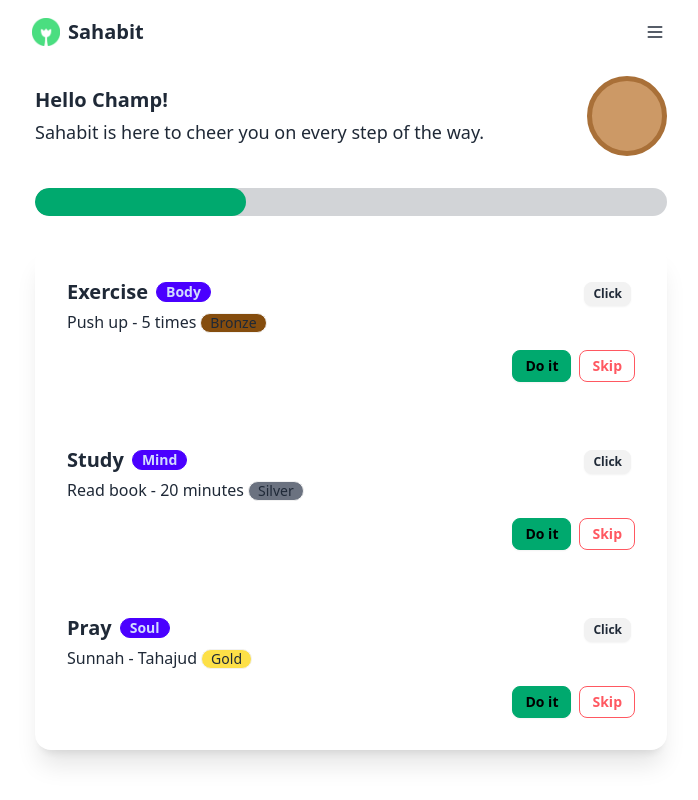
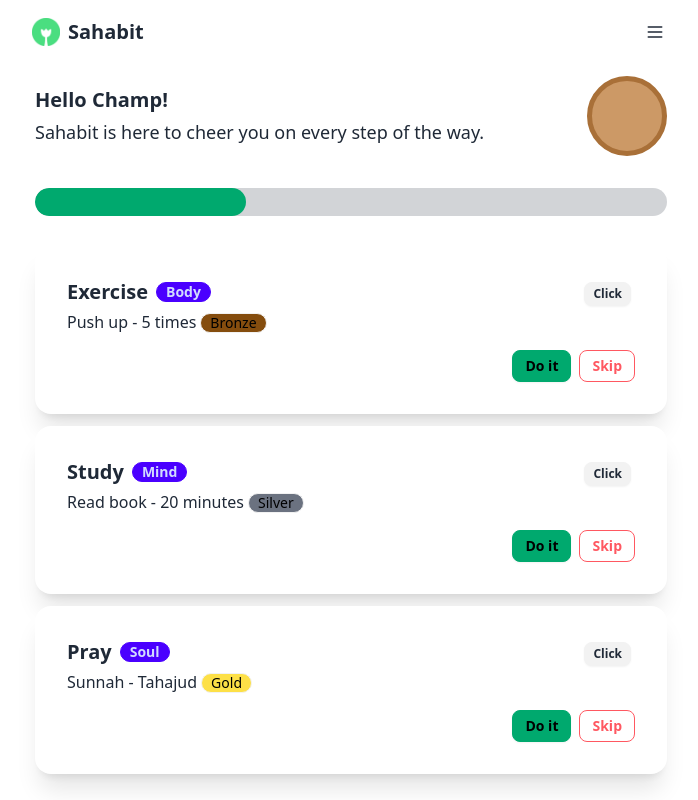
Before and after one commit to budiigunawan/sahabit, a React (Vite) app: page / in a window 1280 px wide. Shown: the whole page, without its empty margins (289-987 px from the left). Built offline with nearby package versions, Linux system fonts and the light colour scheme.

Commit message:
feat: adjust habits styling

```diff
--- a/src/components/habits.tsx
+++ b/src/components/habits.tsx
@@ -2,7 +2,7 @@ export const Habits = () => {
   return (
     <div className='max-w-2xl mx-auto py-3 px-5'>
       <div>
-        <div className='card w-full bg-base-100 shadow-xl'>
+        <div className='card w-full bg-base-100 shadow-xl mb-3'>
           <div className='card-body'>
             <div className='flex justify-between'>
               <div>
@@ -12,7 +12,9 @@ export const Habits = () => {
                 </h2>
                 <p className='mt-1'>
                   Push up - 5 times
-                  <div className='ml-1 badge bg-yellow-800'>Bronze</div>
+                  <div className='ml-1 badge bg-yellow-800 text-black'>
+                    Bronze
+                  </div>
                 </p>
               </div>
               <div className='dropdown'>
@@ -37,6 +39,8 @@ export const Habits = () => {
               <button className='btn btn-sm btn-outline btn-error'>Skip</button>
             </div>
           </div>
+        </div>
+        <div className='card w-full bg-base-100 shadow-xl mb-3'>
           <div className='card-body'>
             <div className='flex justify-between'>
               <div>
@@ -46,7 +50,9 @@ export const Habits = () => {
                 </h2>
                 <p className='mt-1'>
                   Read book - 20 minutes
-                  <div className='ml-1 badge bg-gray-500'>Silver</div>
+                  <div className='ml-1 badge bg-gray-500 text-black'>
+                    Silver
+                  </div>
                 </p>
               </div>
               <div className='dropdown'>
@@ -71,6 +77,8 @@ export const Habits = () => {
               <button className='btn btn-sm btn-outline btn-error'>Skip</button>
             </div>
           </div>
+        </div>
+        <div className='card w-full bg-base-100 shadow-xl mb-3'>
           <div className='card-body'>
             <div className='flex justify-between'>
               <div>
@@ -80,7 +88,9 @@ export const Habits = () => {
                 </h2>
                 <p className='mt-1'>
                   Sunnah - Tahajud
-                  <div className='ml-1 badge bg-yellow-300'>Gold</div>
+                  <div className='ml-1 badge bg-yellow-300 text-black'>
+                    Gold
+                  </div>
                 </p>
               </div>
               <div className='dropdown'>
```
